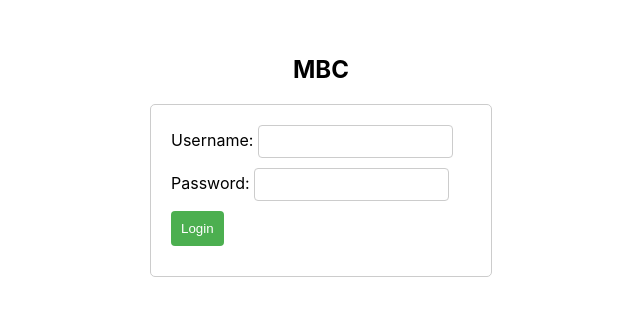
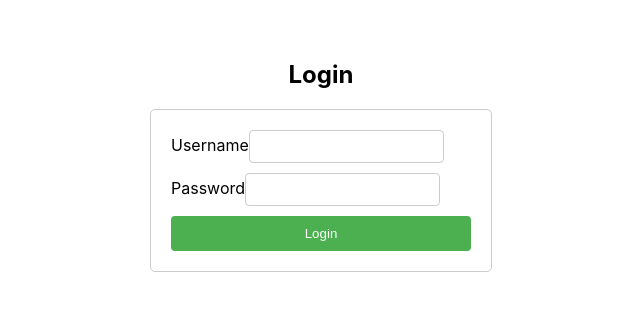
Before and after one commit to Deineee/MBC-s-ERP-System, a React (Create React App) app in the folder frontend/: page / in a window 1280 px wide. Shown: the part 244-560 px from the top of the page, without its empty margins (319-959 px from the left). Built offline with nearby package versions, Linux system fonts and the light colour scheme.

Commit message:
3:23 PM | 1/10/25

```diff
--- a/frontend/src/App.js
+++ b/frontend/src/App.js
@@ -2,6 +2,8 @@ import {BrowserRouter, Routes, Route} from 'react-router-dom'
 
 // pages & components
 import Home from './pages/Home'
+import Dashboard from './pages/Dashboard';  // If the file is .jsx
+
 
 function App() {
   return (
@@ -10,6 +12,7 @@ function App() {
         <div className="pages">
           <Routes>
             <Route path="/" element={<Home />} />
+            <Route path="/dashboard" element={<Dashboard />} />
           </Routes>
         </div>
       </BrowserRouter>
--- /dev/null
+++ b/frontend/src/pages/Dashboard.jsx
@@ -0,0 +1,12 @@
+import React from 'react';
+
+const Dashboard = () => {
+  return (
+    <div>
+      <h2>Welcome to the Dashboard!</h2>
+      {/* Add content relevant to the dashboard */}
+    </div>
+  );
+};
+
+export default Dashboard;
--- a/frontend/src/pages/Home.jsx
+++ b/frontend/src/pages/Home.jsx
@@ -1,38 +1,57 @@
-import React, {useState} from 'react';
+import React, { useState } from 'react';
+import { useNavigate } from 'react-router-dom';
 
 const Home = () => {
   const [username, setUsername] = useState('');
   const [password, setPassword] = useState('');
+  const [error, setError] = useState('');
 
-    const handleSubmit = (e) => {
+  const navigate = useNavigate();
+
+  // Hardcoded credentials for demonstration
+  const validUsername = 'admin';
+  const validPassword = 'admin123';
+
+  const handleLogin = (e) => {
     e.preventDefault();
 
-        console.log('Username: ', username);
-        console.log('')
+    // Check if the entered username and password match the hardcoded values
+    if (username === validUsername && password === validPassword) {
+      setError('');
+      navigate('/dashboard'); // Redirect to the dashboard
+    } else {
+      setError('Invalid credentials. Please try again.');
+    }
+  };
 
-    };
-    return(
-        <div className ="home">
-            <h2>MBC</h2>
-            <form onSubmit={handleSubmit}>
+  return (
+    <div className="home">
+      <h2>Login</h2>
+      <form onSubmit={handleLogin}>
         <div>
-                    <label htmlFor="username">Username: </label>
-                    <input type="text" id="username" name="username" value={username} onChange={(e) => setUsername(e.target.value)}
+          <label>Username</label>
+          <input
+            type="text"
+            value={username}
+            onChange={(e) => setUsername(e.target.value)}
             required
           />
         </div>
         <div>
-                    <label htmlFor="password">Password: </label>
-                    <input type="text" id="password" name="password" value={password} onChange={(e) => setPassword(e.target.value)}
+          <label>Password</label>
+          <input
+            type="password"
+            value={password}
+            onChange={(e) => setPassword(e.target.value)}
             required
           />
         </div>
-                <div>
         <button type="submit">Login</button>
-                </div>
       </form>
+
+      {error && <p style={{ color: 'red' }}>{error}</p>}
     </div>
   );
 };
 
-export default Home
+export default Home;
```
Lines whose indentation alone changed are shown as unchanged.
